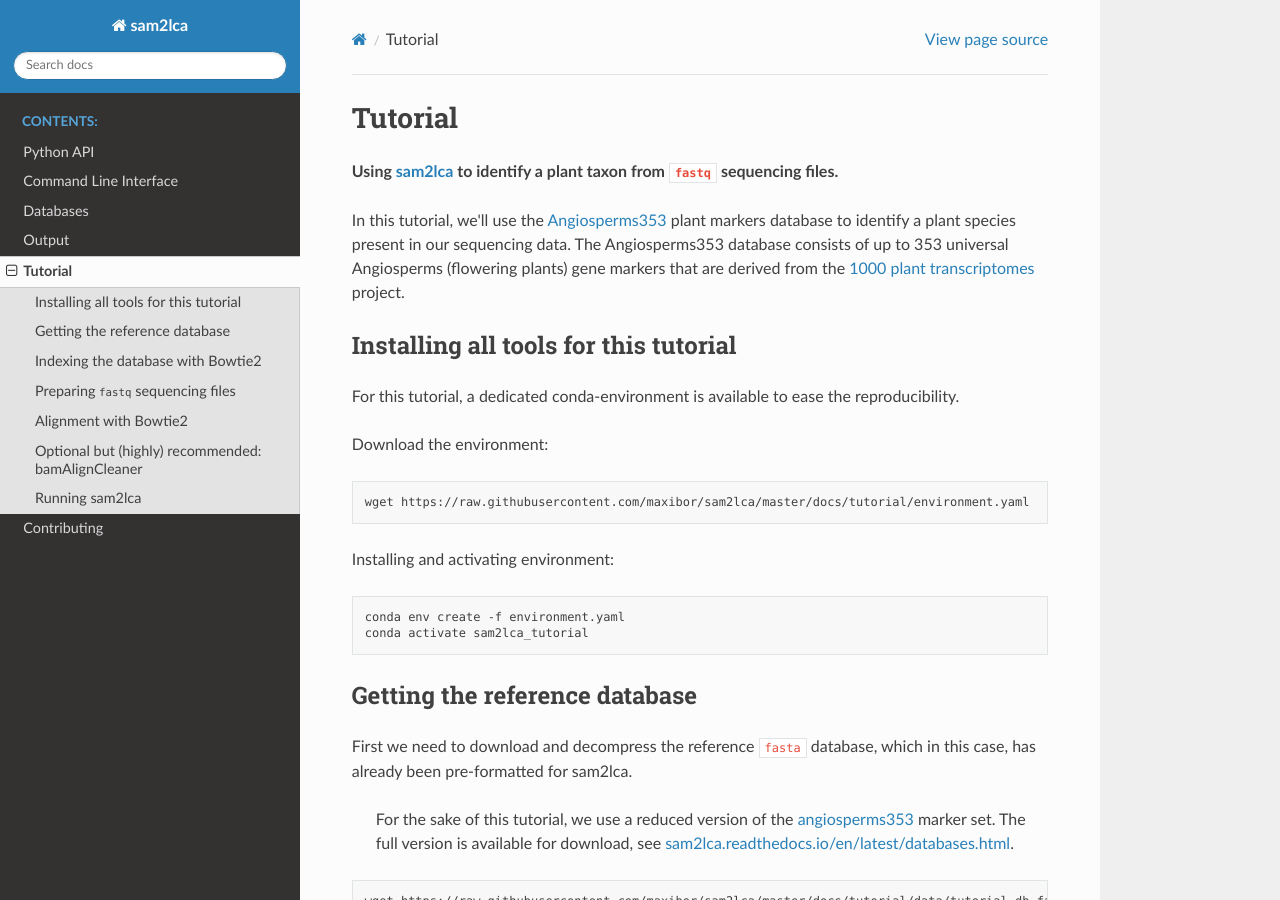
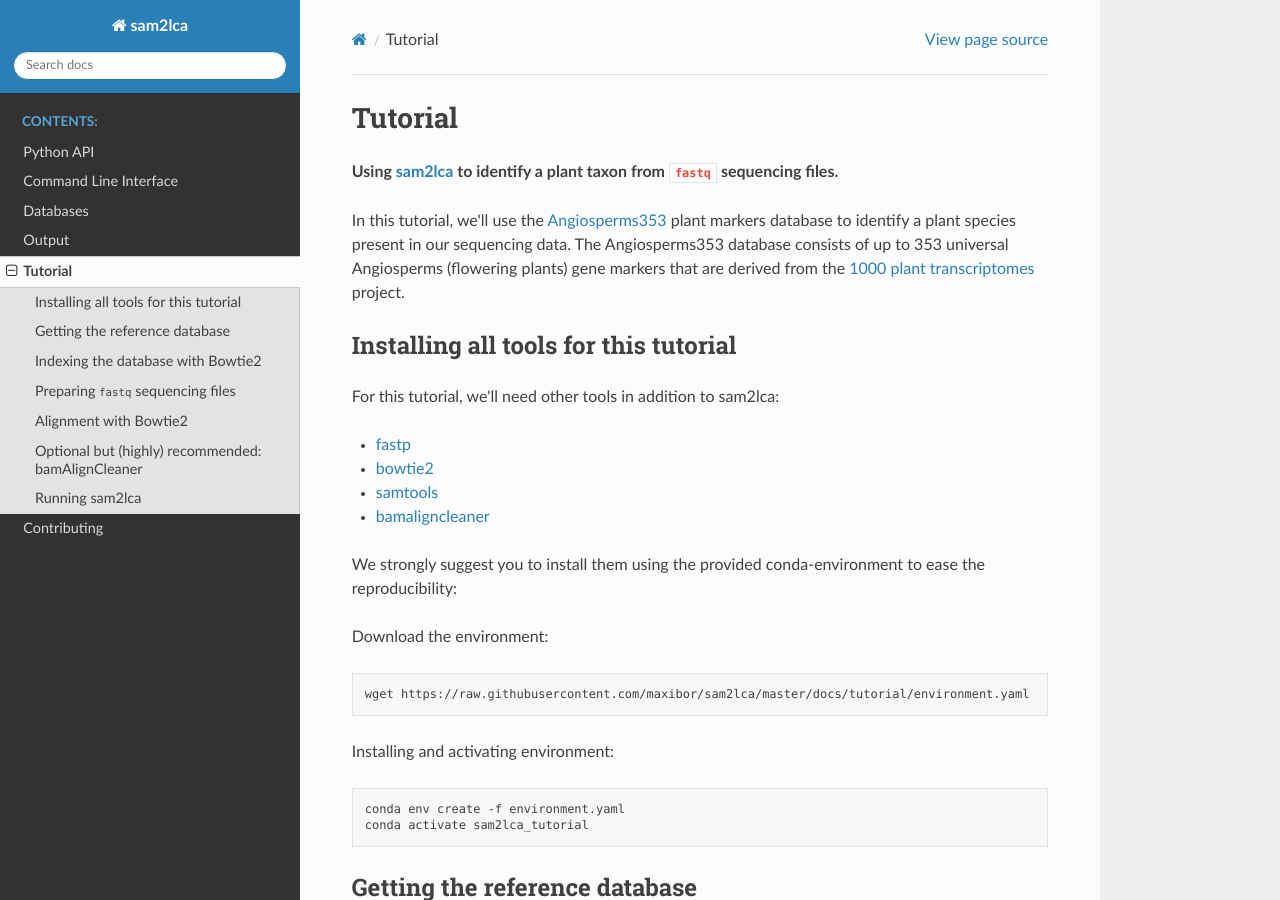
Before and after one commit to maxibor/sam2lca, a Sphinx documentation site: the page built from docs/source/tutorial.md, in a window 1280 px wide and 900 px high. Built offline with Sphinx 7.4.7 and the Read the Docs theme 2.0.0, drawn with Linux system fonts in a browser that asks for light colours.

Commit message:
explicitly list additional tools needed for tutorial

```diff
--- a/docs/source/tutorial.md
+++ b/docs/source/tutorial.md
@@ -6,7 +6,14 @@
 
 ## Installing all tools for this tutorial
 
-For this tutorial, a dedicated conda-environment is available to ease the reproducibility.
+For this tutorial, we'll need other tools in addition to sam2lca:
+
+- [fastp](https://github.com/OpenGene/fastp)
+- [bowtie2](http://bowtie-bio.sourceforge.net/bowtie2/index.shtml)
+- [samtools](https://github.com/samtools/samtools)
+- [bamaligncleaner](https://github.com/maxibor/bamAlignCleaner)
+
+We strongly suggest you to install them using the provided conda-environment to ease the reproducibility:
 
 Download the environment:
 
```
